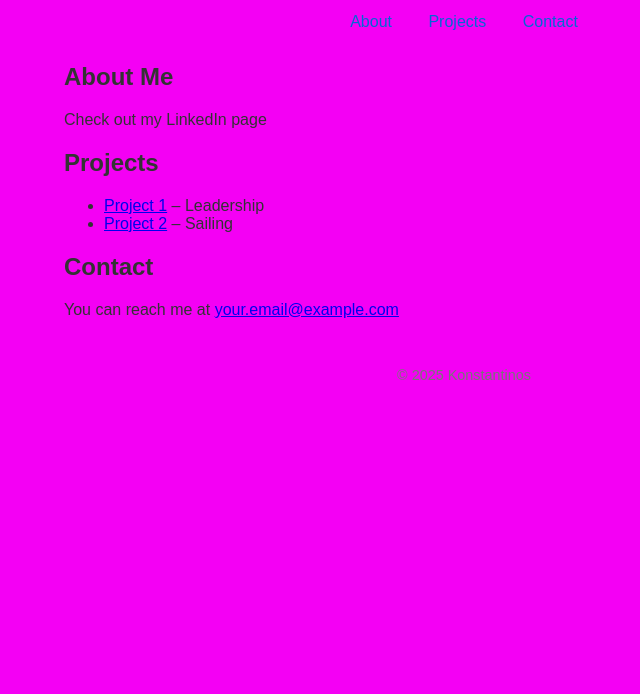
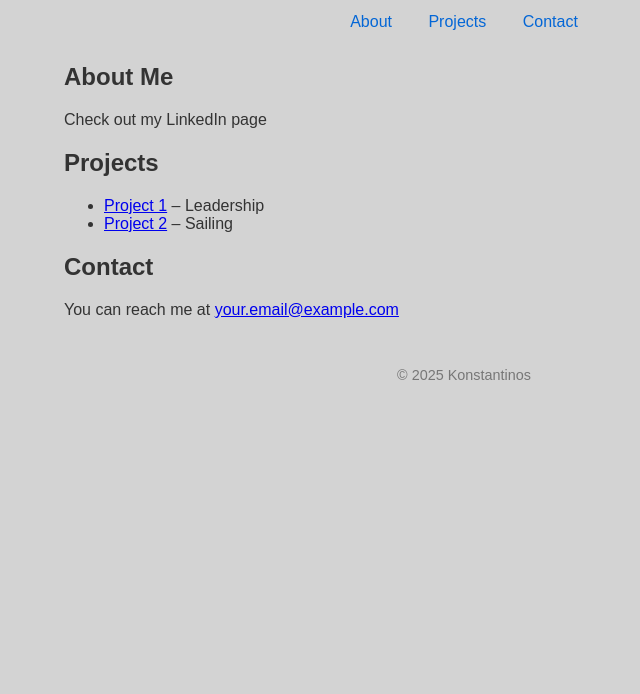
Before and after one commit to kostikas/kostikas.github.io, a plain HTML site: page index.html in a window 1280 px wide. Shown: the part 106-800 px from the top of the page, without its empty margins (176-816 px from the left). Drawn offline with Linux system fonts and the light colour scheme.

Commit message:
testing 5

```diff
--- a/index.html
+++ b/index.html
@@ -9,7 +9,7 @@
       font-family: Arial, sans-serif;
       margin: 0;
       padding: 2rem;
-      background-color: #f400f4;
+      background-color: #d3d3d3;
       color: #333;
     }
     header {
```
